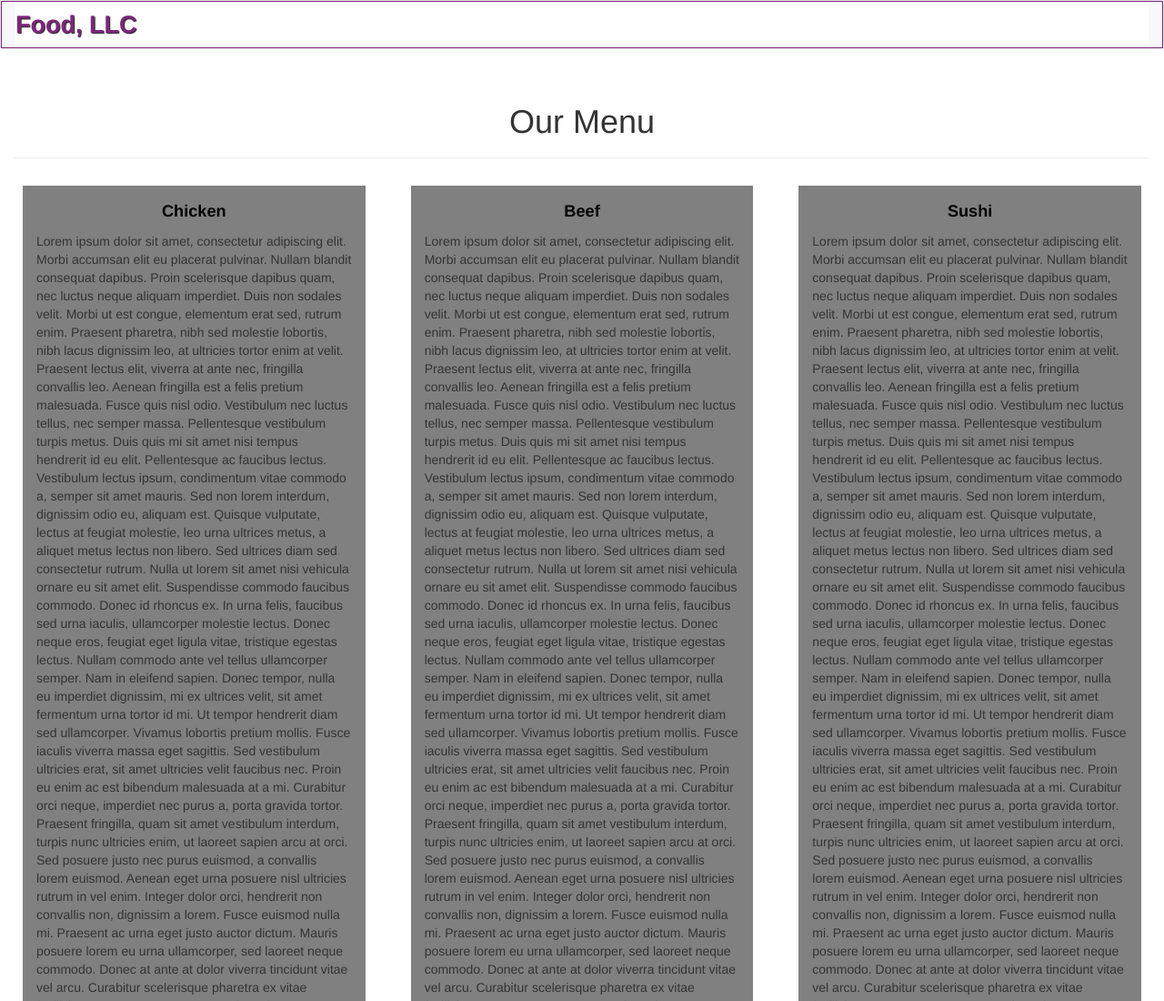
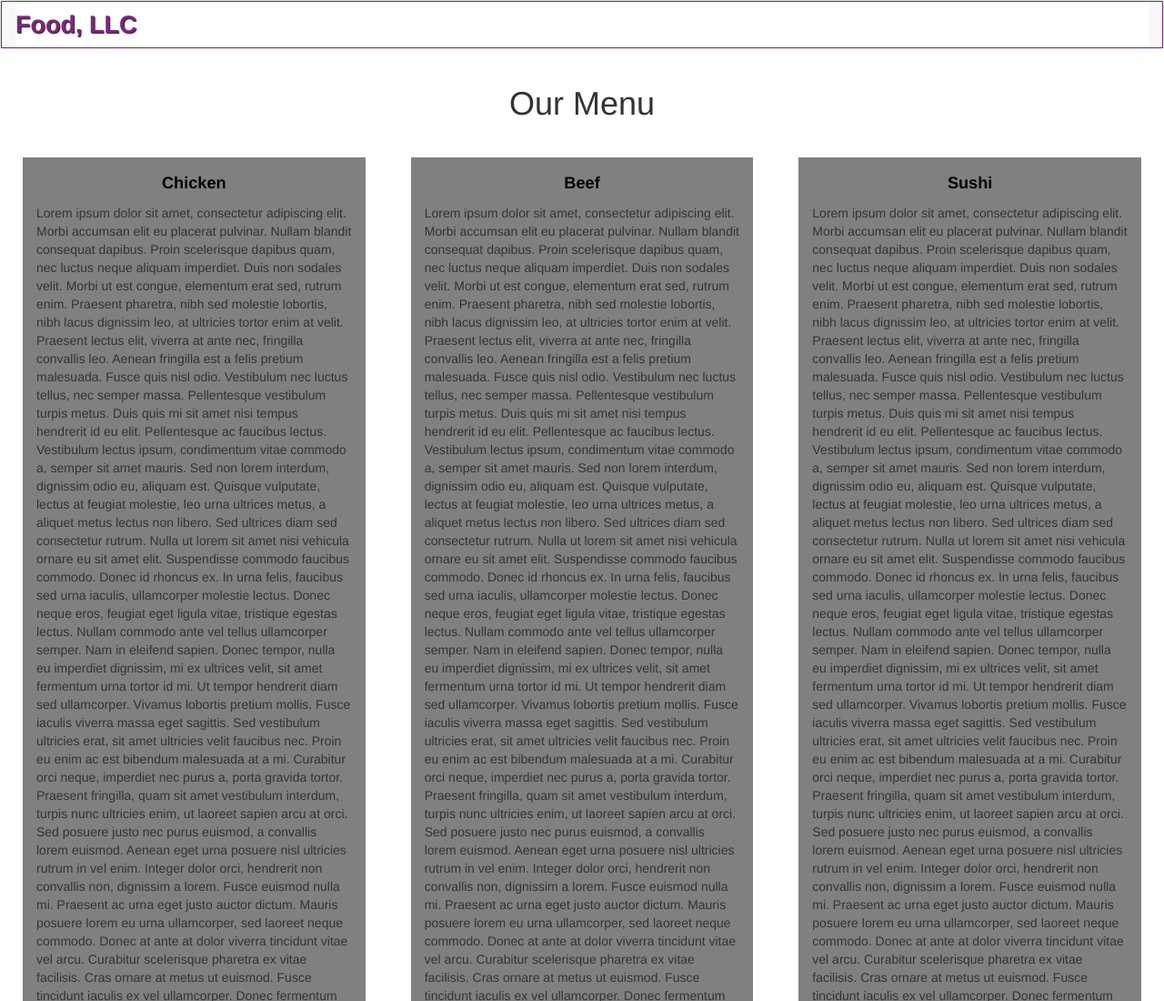
Before and after one commit to VasiliyNovosad/coursera-web, a plain HTML site: page module3-solution/index.html in a window 1280 px wide. Shown: the top 1100 px of the page at 91% size. Drawn offline with Linux system fonts and the light colour scheme.

```diff
--- a/module3-solution/css/styles.css
+++ b/module3-solution/css/styles.css
@@ -24,6 +24,10 @@
     margin: 2px;
     border-top: 1px solid #7c277a;
 }
+.page-header {
+    margin: 10px 0;
+    border-bottom: none;
+}
 .page-header h1 {
     text-align: center;
 }
```
